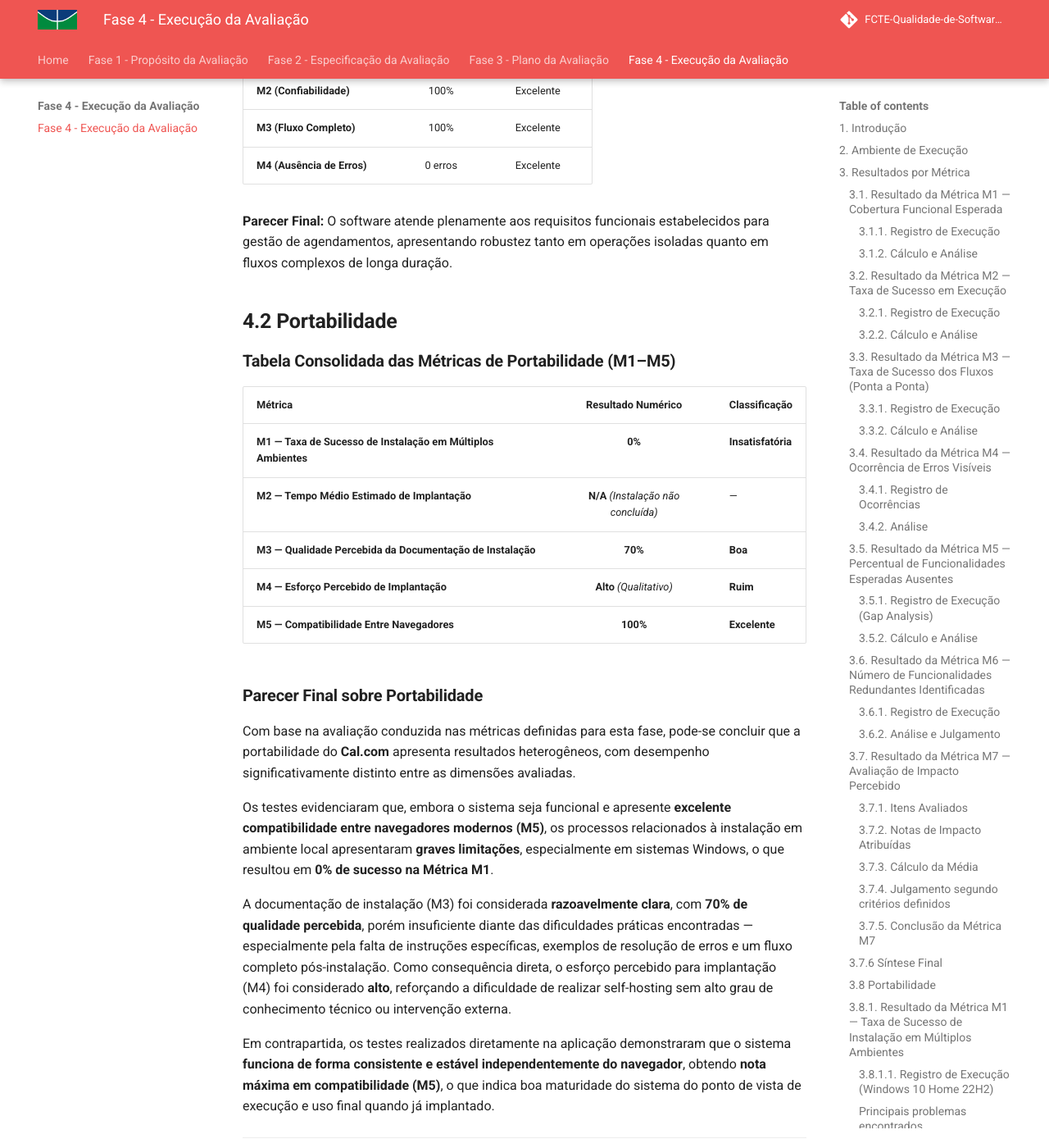
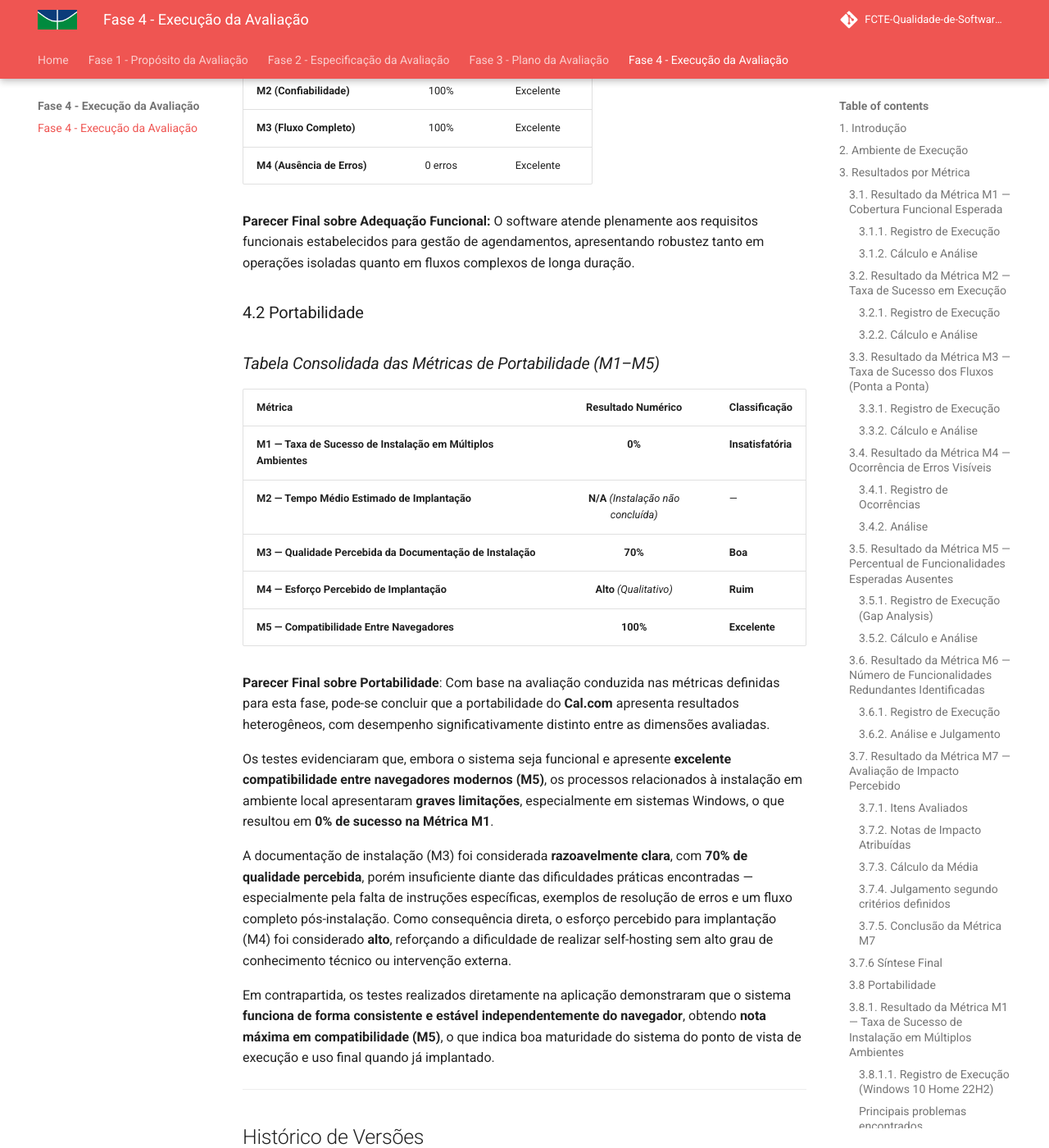
Before and after one commit to FCTE-Qualidade-de-Software-1/2025-2_T01_HEDDY-LAMAR, an MkDocs documentation site: the page built from docs/fase_4/index.md, in a window 1280 px wide and 1400 px high, scrolled down 21087 px. Shown: the whole window at 82% size. Built offline with MkDocs 1.6.1 and Material for MkDocs 9.7.7, drawn with Linux system fonts in a browser that asks for light colours; comment, search, counter and statistics services are not loaded.

Commit message:
feature(fase4): Finalização de portabilidade.

```diff
--- a/docs/fase_4/index.md
+++ b/docs/fase_4/index.md
@@ -664,11 +664,11 @@ Com base nos dados coletados na Fase 4, o software **Cal.com** demonstrou um ní
 | **M3 (Fluxo Completo)** | 100% | Excelente |
 | **M4 (Ausência de Erros)** | 0 erros | Excelente |
 
-**Parecer Final:** O software atende plenamente aos requisitos funcionais estabelecidos para gestão de agendamentos, apresentando robustez tanto em operações isoladas quanto em fluxos complexos de longa duração.
+**Parecer Final sobre Adequação Funcional:** O software atende plenamente aos requisitos funcionais estabelecidos para gestão de agendamentos, apresentando robustez tanto em operações isoladas quanto em fluxos complexos de longa duração.
 
-## **4.2 Portabilidade**
+### 4.2 Portabilidade
 
-### **Tabela Consolidada das Métricas de Portabilidade (M1–M5)**
+### *Tabela Consolidada das Métricas de Portabilidade (M1–M5)*
 
 | **Métrica** | **Resultado Numérico** | **Classificação** |
 |------------|:----------------------:|------------------|
@@ -678,9 +678,7 @@ Com base nos dados coletados na Fase 4, o software **Cal.com** demonstrou um ní
 | **M4 — Esforço Percebido de Implantação** | **Alto** *(Qualitativo)* | **Ruim** |
 | **M5 — Compatibilidade Entre Navegadores** | **100%** | **Excelente** |
 
-### **Parecer Final sobre Portabilidade**
-
-Com base na avaliação conduzida nas métricas definidas para esta fase, pode-se concluir que a portabilidade do **Cal.com** apresenta resultados heterogêneos, com desempenho significativamente distinto entre as dimensões avaliadas.
+**Parecer Final sobre Portabilidade**: Com base na avaliação conduzida nas métricas definidas para esta fase, pode-se concluir que a portabilidade do **Cal.com** apresenta resultados heterogêneos, com desempenho significativamente distinto entre as dimensões avaliadas.
 
 Os testes evidenciaram que, embora o sistema seja funcional e apresente **excelente compatibilidade entre navegadores modernos (M5)**, os processos relacionados à instalação em ambiente local apresentaram **graves limitações**, especialmente em sistemas Windows, o que resultou em **0% de sucesso na Métrica M1**.
 
```
